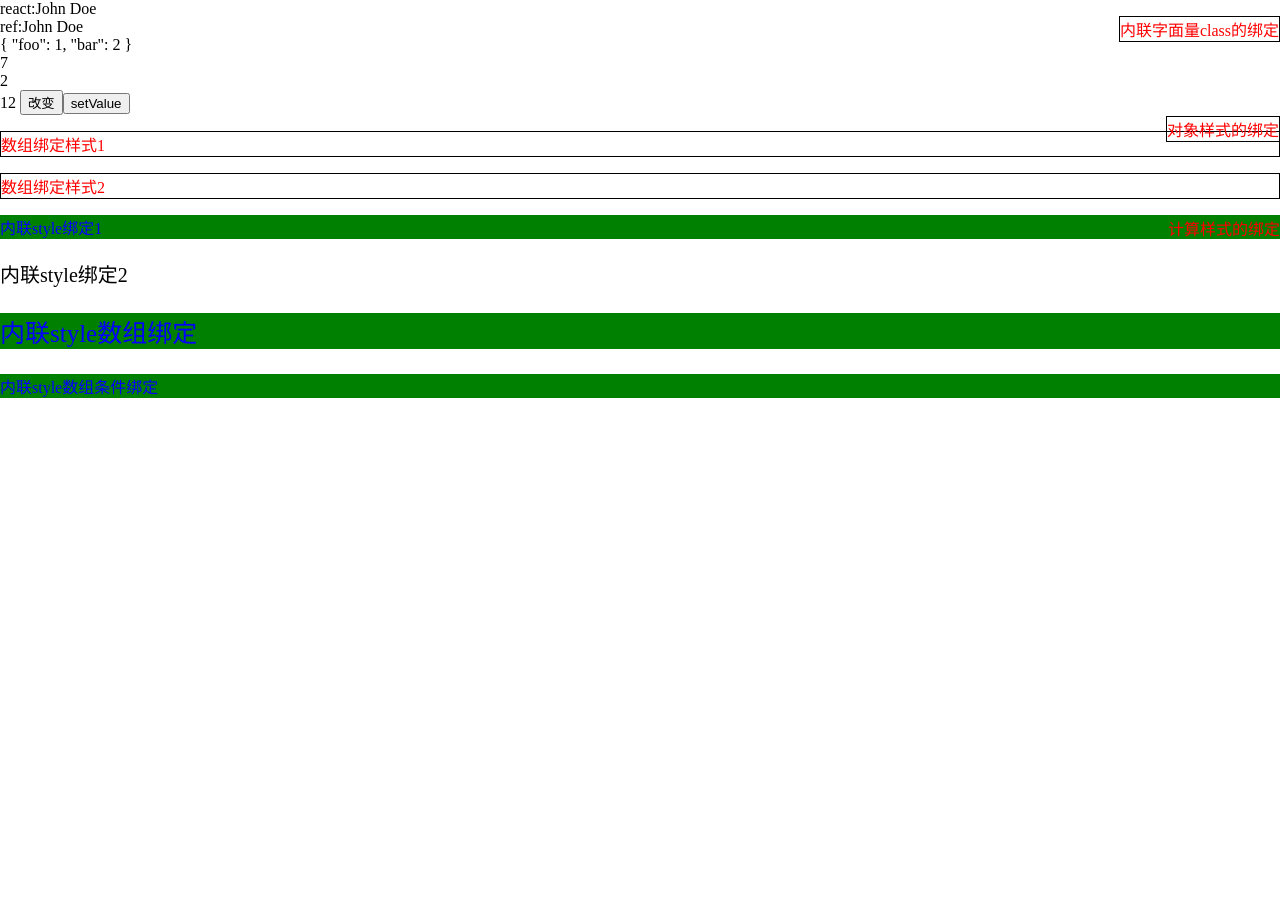
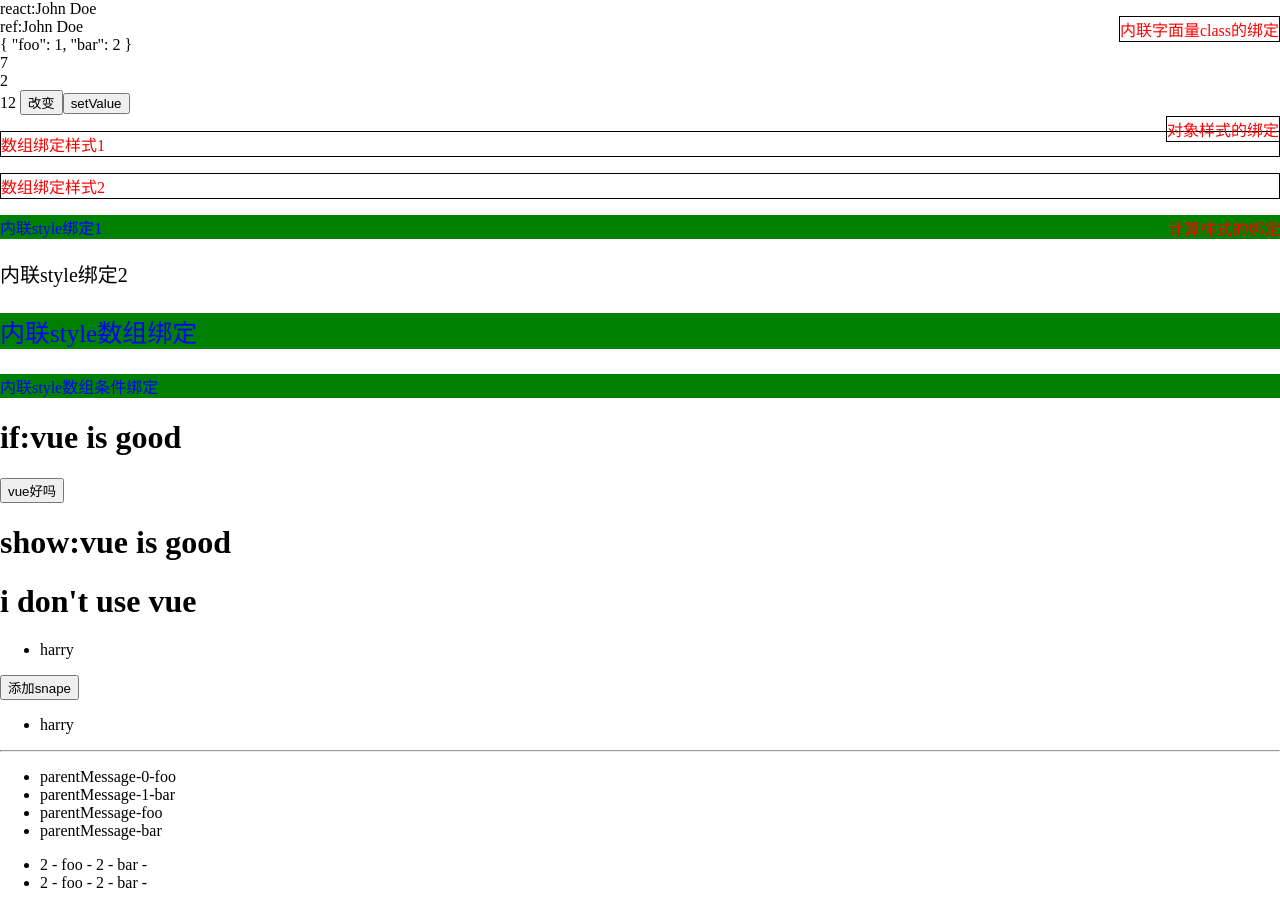
Before and after one commit to transport123/vuedemo, a Vue app: page / in a window 1280 px wide. Shown: the top 908 px of the page. Before the commit the page ends 800 px from the top, so only its background shows below. Built offline with nearby package versions, Linux system fonts and the light colour scheme.

Commit message:
v-if and v-for and key and component

```diff
--- a/src/main.js
+++ b/src/main.js
@@ -1,5 +1,5 @@
 import { createApp } from 'vue'
-import APP from './vueguide/FourToSeven.vue'
+import APP from './vueguide/FourToEight.vue'
 import ElementPlus from 'element-plus'
 import 'element-plus/dist/index.css'
 const app = createApp(APP)
--- a/src/vueguide/FourToSeven.vue
+++ b/src/vueguide/FourToEight.vue
@@ -129,6 +129,35 @@ return{
 }
 )
 
+const vueGood = ref(true)
+const vueType = ref(0)
+
+const users=ref([{name:'harry',isActive:true},{name:'ronn',isActive:false}]);
+const activeusers=computed(()=>{
+        return users.value.filter(user=>user.isActive)
+    })
+
+const cUsers=[ref({name:'harry',isActive:true}),ref({name:'ronn',isActive:false})]
+const activeCUsers=computed(()=>{
+    return cUsers.filter(user=>user.value.isActive)
+})
+
+const parentMsg=ref('parentMessage')
+const items=ref([{message:'foo',id:1},{message:'bar',id:2}])
+const innerItem=ref([[{message:'foo',id:1},{message:'bar',id:2}],[{message:'foo',id:3},{message:'bar',id:4}]])
+
+const objKeys=ref({
+    name:'objobj',
+    type:'plain',
+    base:false
+})
+
+function snape()
+{
+    users.value.push({name:'snape',isActive:true})
+    cUsers.push(ref({name:'snape',isActive:true}));
+    //cUsers本身不是响应式对象，所以push后也不会触发任何改变
+}
 
 onMounted(()=>{
     console.log(refValue)
@@ -167,9 +196,66 @@ onMounted(()=>{
         <p :style="[styleColor,styleFont]">内联style数组绑定</p>
 
         <p :style="[styleColor,{styleFont:isStyleFont}]">内联style数组条件绑定</p>
+    </div>
 
+    <div>
+        <h1 v-if="vueGood">if:vue is good</h1>
+        <h1 v-else>else:vue is bad</h1>
+        <button @click="vueGood=!vueGood">vue好吗</button>
+        <h1 v-show="vueGood">show:vue is good</h1>
+
+        <h1 v-if="vueType===0">i don't use vue</h1>
+        <h1 v-else-if="vueType===2">i use vue2</h1>
+        <h1 v-else>i use vue3</h1>
 
     </div>
+    <!--v-for与v-if的规范使用方式
+    1,通过computed过滤出合法数据，只使用v-for
+    2，通过template包裹li，将if和for分开在不同的标签上-->
+    <ul>
+        <li v-for="user in activeusers">
+            {{user.name }}
+        </li>
+    </ul>
+
+    <button @click="snape">添加snape</button>
+
+    <ul>
+        <template v-for="user in users">
+            <li v-if="user.isActive">
+                {{user.name}}
+            </li>
+        </template>
+    </ul>
+    <hr/>
+
+    <ul>
+        <li v-for="(item, index) in items" :key="item.id">
+           {{ parentMsg }}-{{index}}-{{item.message }}
+        </li>
+
+        <li v-for="{message} in items">
+           {{ parentMsg }}-{{message }}
+        </li>
+    </ul>
+
+    <ul>
+        <li v-for="item of innerItem">
+            <span v-for="childItem of item">
+               {{ item.length }} - {{childItem.message}} - {{ childItem.length }}
+            </span>
+        </li>
+    </ul>
+
+    <ul>
+        <li v-for="(value,key,index) of objKeys">
+            {{ key }}.{{ value }}:{{ index }}
+        </li>
+    </ul>
+    <p v-for="(item, index) in items">
+        {{ parentMsg }}-{{index}}-{{item.message }}
+    </p>
+    <span v-for="i in 15"> i: {{ i }} </span>
 </template>
 
 <style>
```
